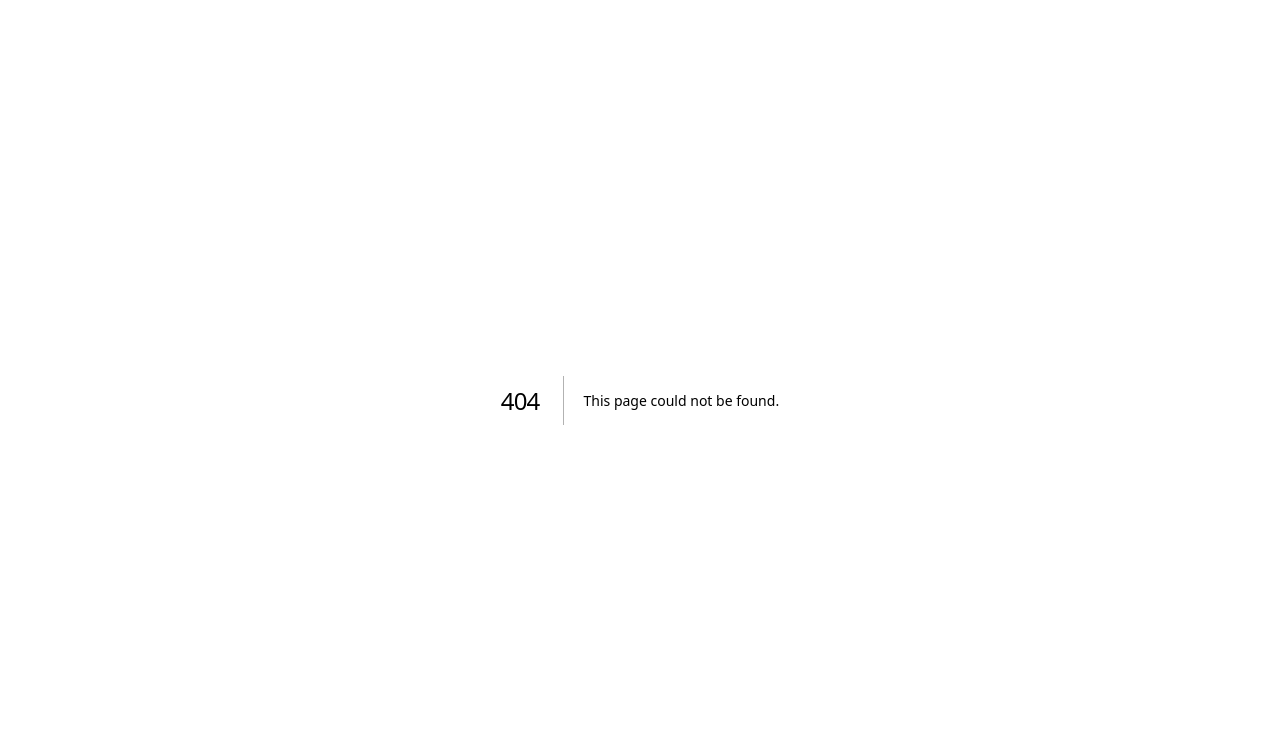
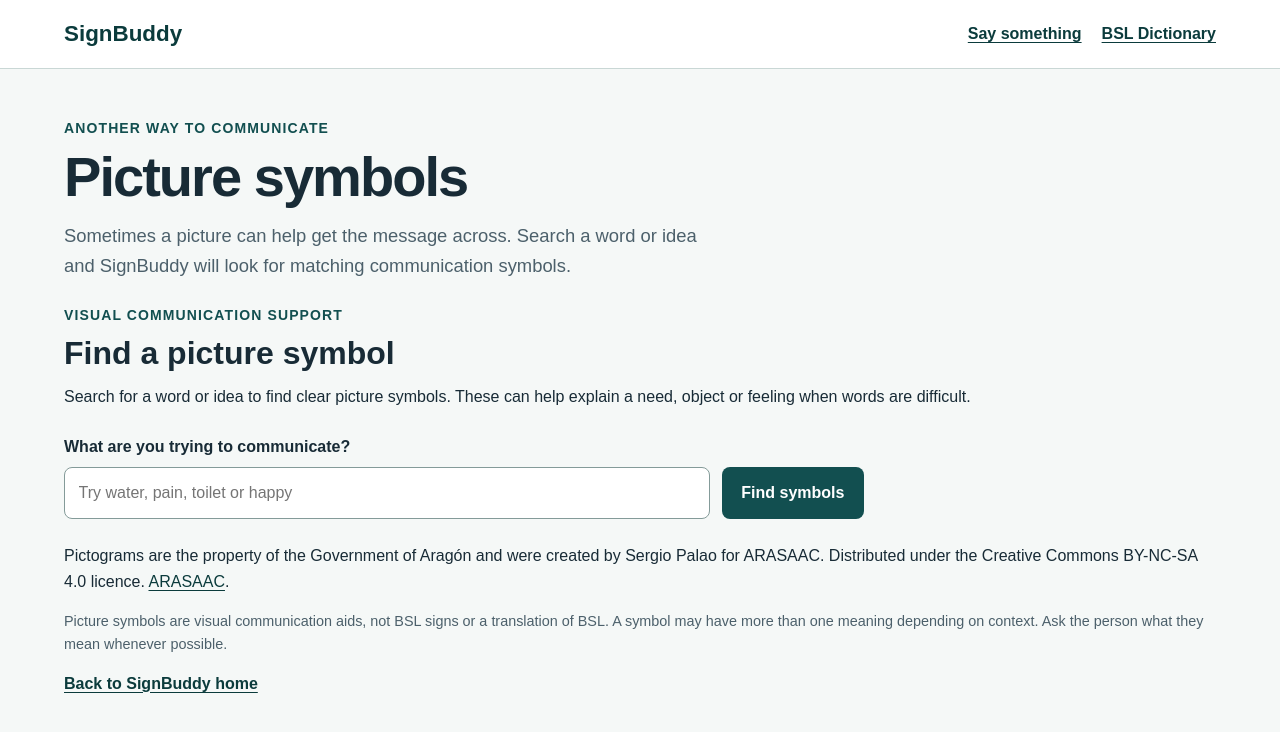
Before and after one commit to ray-seal/SignBuddy, a Next.js app: page /symbols in a window 1280 px wide. Before the commit this address had no page. Shown: the top 732 px of the page. Built offline with nearby package versions, Linux system fonts and the light colour scheme.

Commit message:
Add picture symbol search page

```diff
--- /dev/null
+++ b/app/symbols/page.tsx
@@ -0,0 +1,29 @@
+import type { Metadata } from "next";
+import Link from "next/link";
+import AppNavigation from "@/components/AppNavigation";
+import SymbolSearch from "@/components/SymbolSearch";
+
+export const metadata: Metadata = {
+  title: "Picture symbols",
+  description: "Find visual communication symbols to help express everyday needs, ideas and feelings.",
+};
+
+export default function SymbolsPage() {
+  return (
+    <>
+      <AppNavigation />
+      <main className="page-content">
+        <p className="eyebrow">Another way to communicate</p>
+        <h1>Picture symbols</h1>
+        <p className="lead">
+          Sometimes a picture can help get the message across. Search a word
+          or idea and SignBuddy will look for matching communication symbols.
+        </p>
+        <SymbolSearch />
+        <p className="back-link">
+          <Link className="text-link" href="/">Back to SignBuddy home</Link>
+        </p>
+      </main>
+    </>
+  );
+}
```
